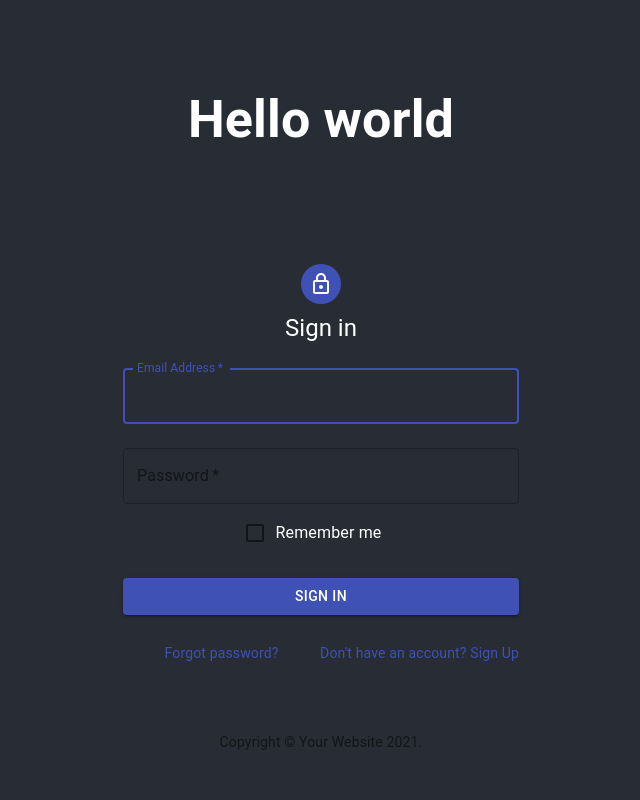
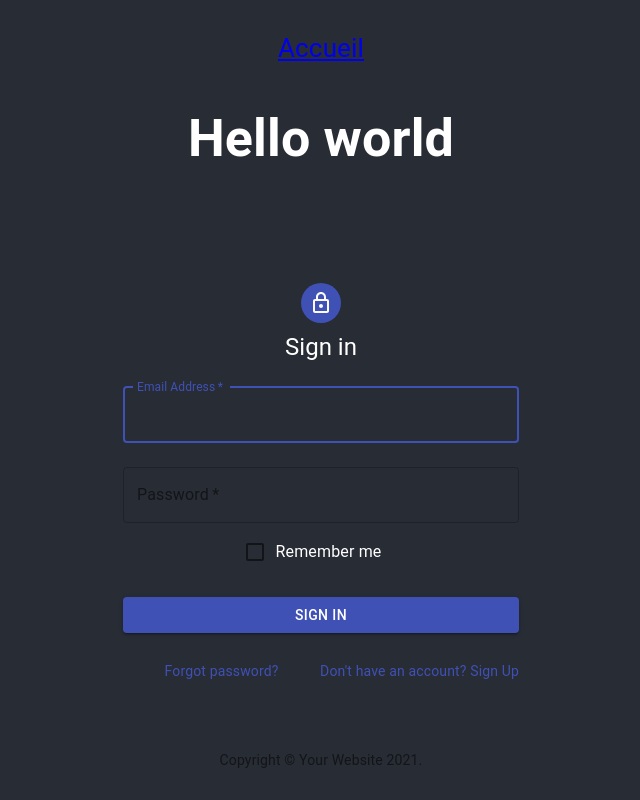
Before and after one commit to clelantoson/React-allergy-checker, a React (Create React App) app: page / in a window 1280 px wide. Shown: the whole page, without its empty margins (319-959 px from the left). Built offline with nearby package versions, Linux system fonts and the light colour scheme.

Commit message:
add navbar component

```diff
--- a/src/App.js
+++ b/src/App.js
@@ -3,18 +3,20 @@ import Routes from './router/Routes';
 
 import './App.css';
 import Login from './components/Login'
+import Navigation from './components/Navigation';
 
 
 function App() {
   return (
     <div className="App">
       <header className="App-header">
+      <BrowserRouter>
+          <Navigation/>
+          <Routes/>
+      </BrowserRouter>
         <h1>Hello world</h1>
         <Login></Login>
       </header>
-      <BrowserRouter>
-          <Routes/>
-      </BrowserRouter>
     </div>
   );
 }
--- /dev/null
+++ b/src/components/Navigation.jsx
@@ -0,0 +1,14 @@
+import React from 'react';
+import { NavLink } from 'react-router-dom';
+
+function Navigation(props) {
+    return (
+        <nav>
+            <NavLink exact to="/">
+                Accueil
+            </NavLink>
+        </nav>
+    );
+}
+
+export default Navigation;
--- a/src/router/Routes.js
+++ b/src/router/Routes.js
@@ -4,7 +4,7 @@ import { Route, Switch} from 'react-router-dom';
 function Routes(props) {
     return (
         <Switch>
-            <Route exact path="/" />
+            <Route exact path="/"/>
         </Switch>
     )
 }
```
Also changed, not shown: 1 other file (tests, documents, lock files or other folders).
